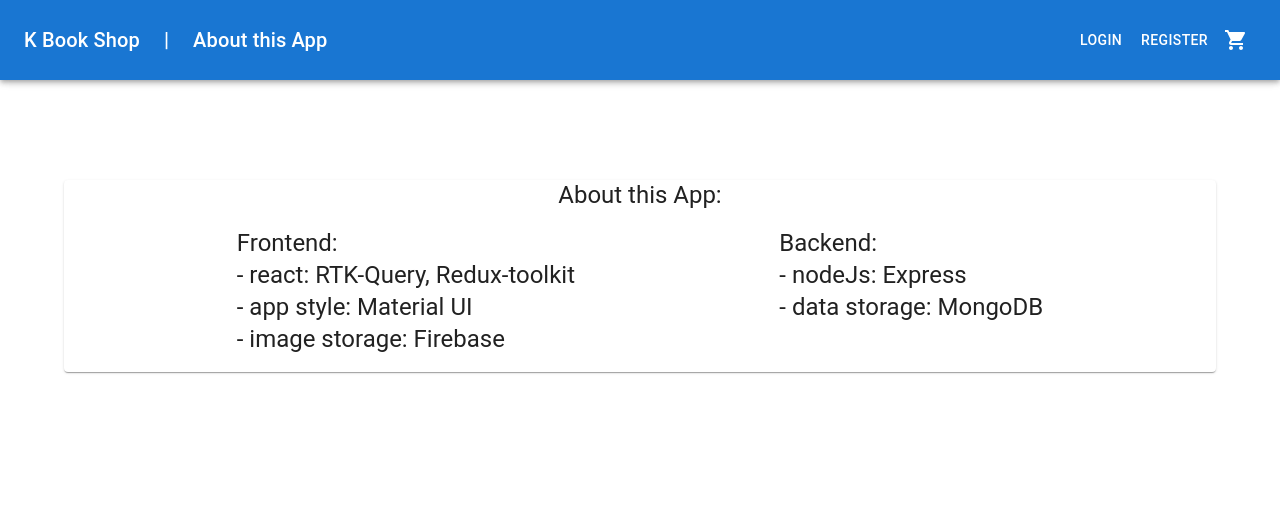
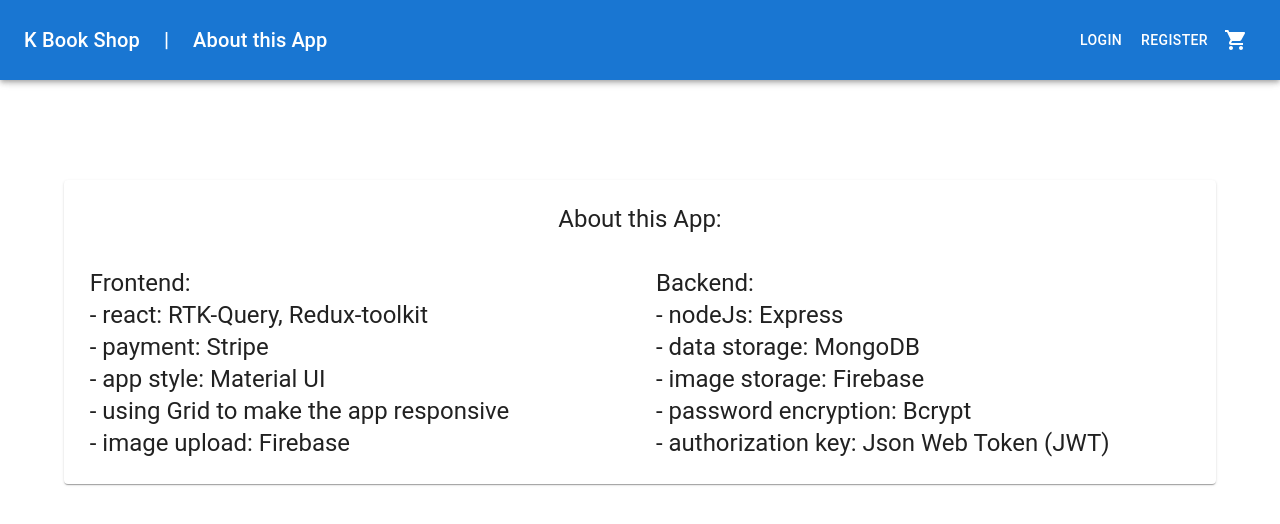
Before and after one commit to kanemds/MERN-E-commerce-project, a React (Create React App) app in the folder client/: page /about in a window 1280 px wide. Shown: the top 524 px of the page. Built offline with nearby package versions, Linux system fonts and the light colour scheme; no server answers.

Commit message:
due to the window size can cause a bug on the scroller, decided comment it out untill better solution

```diff
--- a/client/src/App.css
+++ b/client/src/App.css
@@ -1,6 +1,6 @@
-.active {
+/* .active {
   color: red !important;
-}
+} */
 
 .scroll {
   font-size: 1.6rem;
--- a/client/src/components/FrontPageDisplay.js
+++ b/client/src/components/FrontPageDisplay.js
@@ -102,7 +102,7 @@ function SwipeableTextMobileStepper({ currentCategory }) {
   return (
     <Box >
       <Banner>
-        <Typography variant='h5' sx={{ m: 2 }}>{currentCategory[0].category}</Typography>
+        <Typography variant='h4' sx={{ m: 2 }}>{currentCategory[0].category}</Typography>
       </Banner>
 
       <SwipeableViews
--- a/client/src/pages/About.js
+++ b/client/src/pages/About.js
@@ -8,26 +8,36 @@ const About = () => {
 
 
   return (
-    <Paper sx={{ width: '100%', height: '100%', display: 'flex', flexDirection: 'column', alignItems: 'center', justifyContent: 'center' }}>
-
-      <Typography variant='h5' sx={{ mb: 2 }}>
+    <Paper sx={{ width: '100%', height: '100%', display: 'flex', flexDirection: 'column', alignItems: 'center', justifyContent: 'center', p: 3 }}>
+      <Grid container spacing={4} sx={{ display: 'flex', justifyContent: 'center' }}>
+        <Grid xs={12} sx={{ display: 'flex', justifyContent: 'center' }}>
+          <Typography variant='h5' >
             About this App:
           </Typography>
-      <Box sx={{ width: '70%', display: 'flex', justifyContent: 'space-between', mb: 2 }}>
+        </Grid>
+        <Grid xs={12} sm={12} md={6} >
+
           <Typography variant='h5'>
             Frontend: <br />
             - react: RTK-Query, Redux-toolkit <br />
+            - payment: Stripe <br />
             - app style: Material UI<br />
-          - image storage: Firebase <br />
-
+            - using Grid to make the app responsive <br />
+            - image upload: Firebase <br />
           </Typography>
+        </Grid>
+        <Grid xs={12} sm={12} md={6}>
           <Typography variant='h5'>
             Backend:<br />
             - nodeJs: Express <br />
             - data storage: MongoDB <br />
+            - image storage: Firebase <br />
+            - password encryption: Bcrypt  <br />
+            - authorization key: Json Web Token (JWT)
           </Typography>
-      </Box>
-    </Paper>
+        </Grid>
+      </Grid>
+    </Paper >
   )
 }
 
--- a/client/src/pages/Public.js
+++ b/client/src/pages/Public.js
@@ -10,8 +10,8 @@ import { styled } from '@mui/material/styles'
 
 const Gap = styled(Paper)(({ theme }) => ({
   [theme.breakpoints.up('md')]: {
-    marginTop: 280,
-    marginBottom: 500
+    marginTop: 100,
+    marginBottom: 180
   }
 }))
 
@@ -43,22 +43,23 @@ const Public = () => {
       <Box sx={{ flexGrow: 1 }}>
 
         <Grid container >
-          <Grid xs={12} sm={12} md={3} sx={{ display: { xs: 'none', sm: 'none', md: 'block' } }}>
+          {/* due to the window size different, there will be some bugs. decided not to use */}
+          {/* <Grid xs={12} sm={12} md={3} sx={{ display: { xs: 'none', sm: 'none', md: 'none' } }}>
             <Box position="fixed" sx={{ height: 'calc(70%)', display: 'flex', flexDirection: 'column', justifyContent: 'center', alignItems: 'flex-start', width: '360px' }}>
               {types?.map((category) =>
 
-                <Link key={category} to={category} activeClass="active" className='scroll' spy={true} smooth={true} offset={-410} duration={600} >
+                <Link key={category} to={category} activeClass="active" className='scroll' spy={true} smooth={true} offset={-480} duration={600} >
                   <Typography variant='h6'>{category}</Typography>
                 </Link>
               )}
             </Box>
-          </Grid>
-          <Grid xs={12} sm={12} md={9} >
+          </Grid> */}
+          <Grid xs={12} sm={12} md={12} >
             <Typography variant='h4'>This project is for Learning Purpose</Typography>
             {types?.map((category) => {
               let currentCategory = books.filter(book => book.category === category)
               return (
-                <Gap key={category} id={`${category}`}  >
+                <Gap key={category} id={`${category}`} >
                   <FrontPageDisplay currentCategory={currentCategory} />
                 </Gap>
               )
```
Lines whose indentation alone changed are shown as unchanged.
